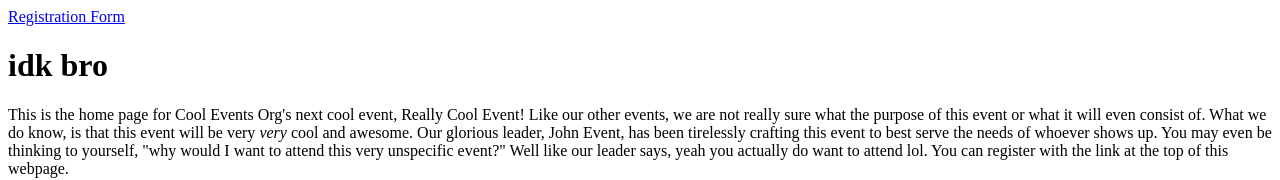
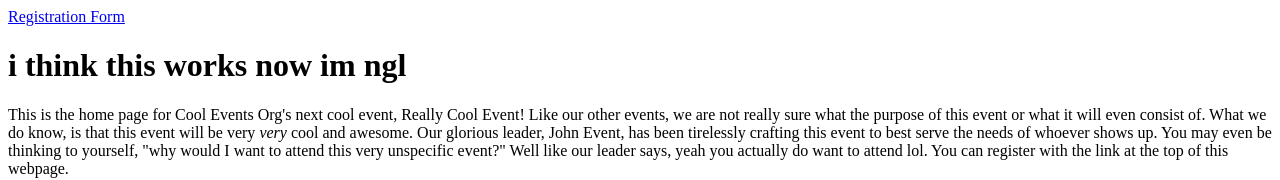
Before and after one commit to johncomputer357/betterone, a plain HTML site: page index.html in a window 1280 px wide. Shown: the top 180 px of the page. Drawn offline with Linux system fonts and the light colour scheme.

Commit message:
Update index.html

```diff
--- a/index.html
+++ b/index.html
@@ -12,7 +12,7 @@ href="favicon.ico">
     <header>
         <a target="_blank" rel="relation_name" href="Form.html">Registration Form</a>
 
-        <h1> idk bro</h1>
+        <h1> i think this works now im ngl</h1>
     </header>
 <body>
     <p>This is the home page for Cool Events Org's next cool event, Really Cool Event! Like our other events, we are not really sure what the purpose of this event or what it will even consist of.
```
